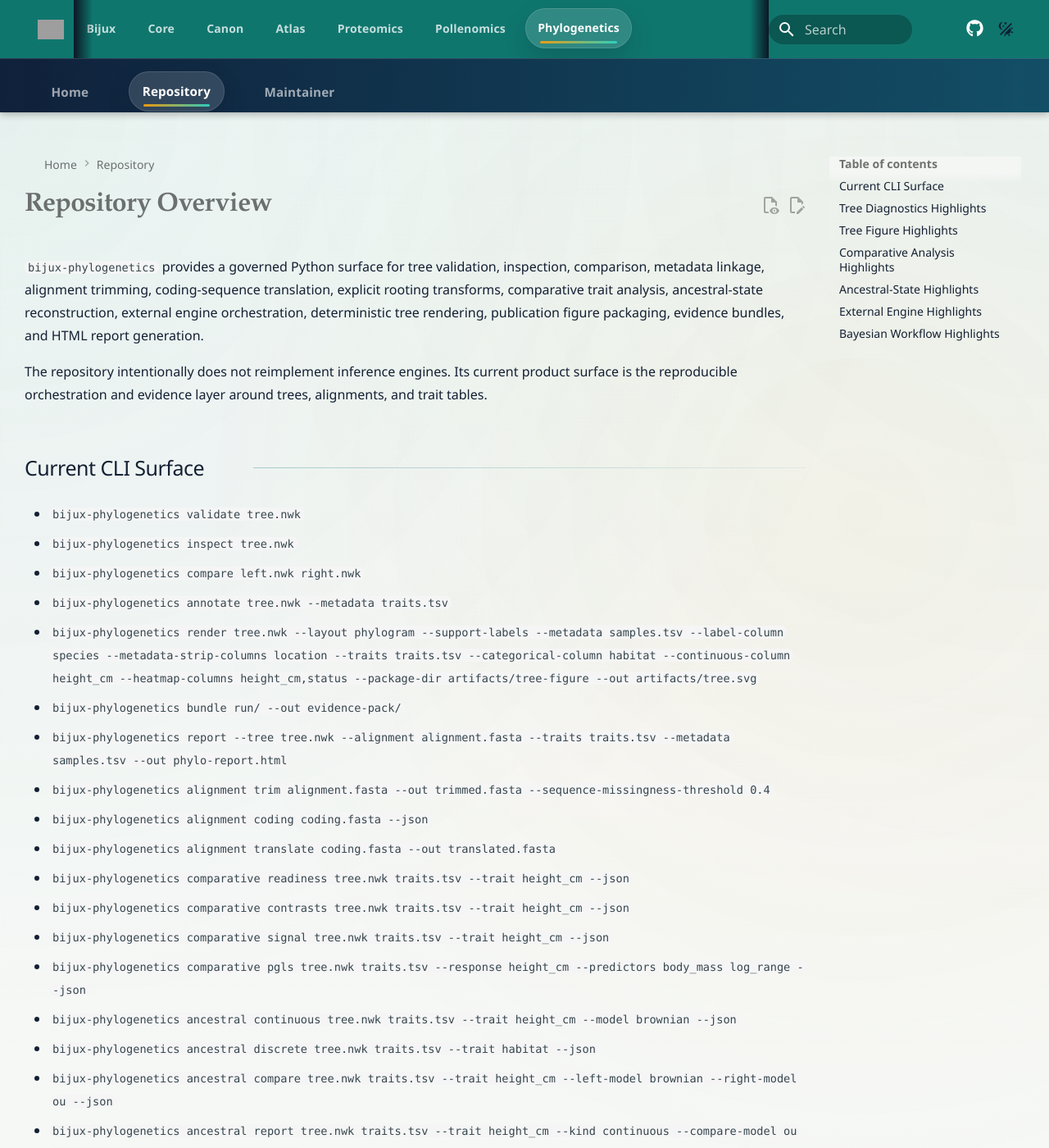
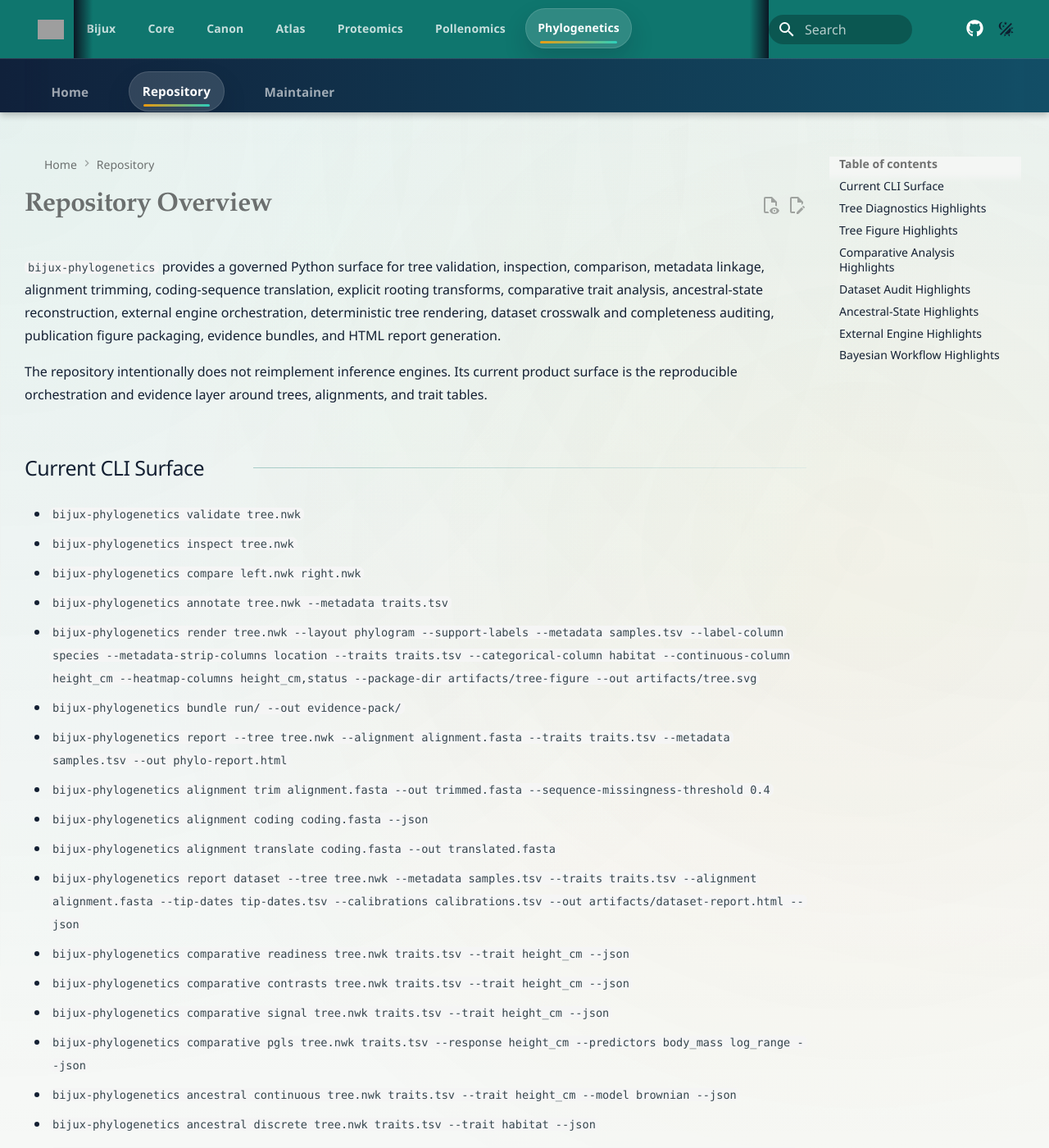
Before and after one commit to bijux/bijux-phylogenetics, an MkDocs documentation site: the page built from docs/01-bijux-phylogenetics/index.md, in a window 1280 px wide and 1400 px high. Shown: the whole window at 82% size. Built offline with MkDocs 1.6.1 and Material for MkDocs 9.7.7, drawn with Linux system fonts in a browser that asks for light colours; comment, search, counter and statistics services are not loaded; some of the changed text lies outside the part shown; grey boxes are pictures that could not be loaded.

Commit message:
docs(runtime): document dataset audit review outputs

```diff
--- a/docs/01-bijux-phylogenetics/index.md
+++ b/docs/01-bijux-phylogenetics/index.md
@@ -13,8 +13,8 @@
 inspection, comparison, metadata linkage, alignment trimming, coding-sequence
 translation, explicit rooting transforms, comparative trait analysis,
 ancestral-state reconstruction, external engine orchestration, deterministic
-tree rendering, publication figure packaging, evidence bundles, and HTML
-report generation.
+tree rendering, dataset crosswalk and completeness auditing, publication
+figure packaging, evidence bundles, and HTML report generation.
 
 The repository intentionally does not reimplement inference engines. Its
 current product surface is the reproducible orchestration and evidence layer
@@ -32,6 +32,7 @@
 - `bijux-phylogenetics alignment trim alignment.fasta --out trimmed.fasta --sequence-missingness-threshold 0.4`
 - `bijux-phylogenetics alignment coding coding.fasta --json`
 - `bijux-phylogenetics alignment translate coding.fasta --out translated.fasta`
+- `bijux-phylogenetics report dataset --tree tree.nwk --metadata samples.tsv --traits traits.tsv --alignment alignment.fasta --tip-dates tip-dates.tsv --calibrations calibrations.tsv --out artifacts/dataset-report.html --json`
 - `bijux-phylogenetics comparative readiness tree.nwk traits.tsv --trait height_cm --json`
 - `bijux-phylogenetics comparative contrasts tree.nwk traits.tsv --trait height_cm --json`
 - `bijux-phylogenetics comparative signal tree.nwk traits.tsv --trait height_cm --json`
@@ -92,6 +93,13 @@
 - trait signal can be summarized with Blomberg's K, Pagel's lambda, and a permutation-based significance surface
 - phylogenetic generalized least-squares accepts one or more numeric predictors and rejects categorical predictors or branch-length-incomplete trees explicitly
 
+## Dataset Audit Highlights
+
+- dataset reports now include explicit taxon crosswalk rows across tree, alignment, metadata, traits, dates, geography, and calibration targets
+- completeness matrices expose which taxa are present on each surface instead of leaving reviewers to infer omissions from separate tables
+- exclusion tables now attach exact causes, affected analysis families, pruning step counts, and ordering-drift warnings to dataset review artifacts
+- named readiness levels summarize whether the dataset is inspection-ready, inference-ready, comparative-ready, time-tree-ready, or publication-ready
+
 ## Ancestral-State Highlights
 
 - continuous ancestral-state reconstruction supports Brownian and OU-style trait models over a rooted pruned analysis tree
```
